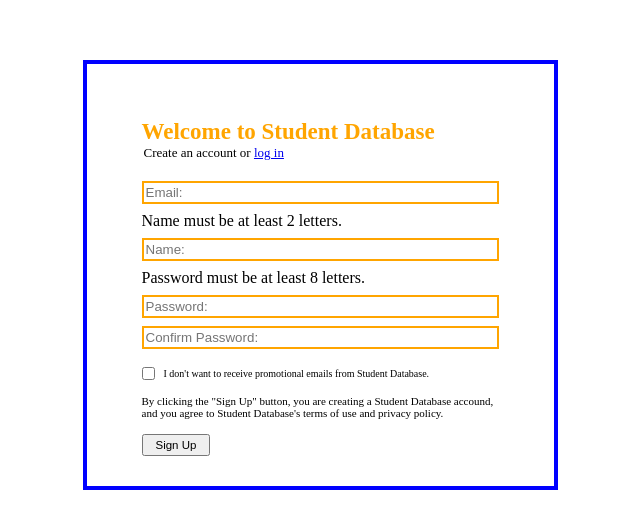
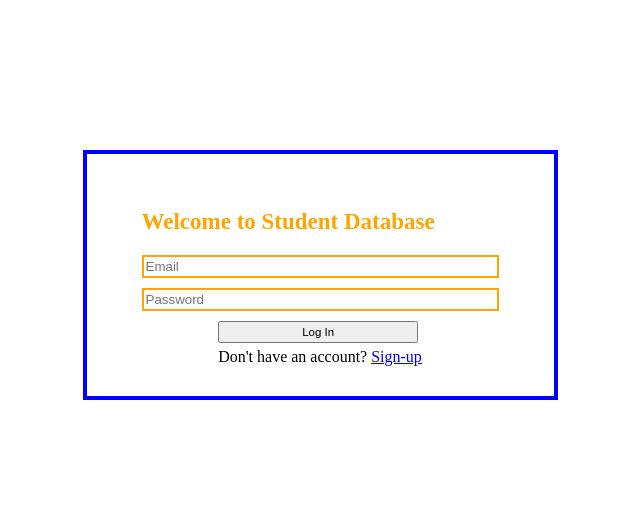
Before and after one commit to longhairshortcode/introFullstackFE, a React (Vite) app: page / in a window 1280 px wide. Shown: the part 125-654 px from the top of the page, without its empty margins (320-960 px from the left). Built offline with nearby package versions, Linux system fonts and the light colour scheme.

Commit message:
added sign up link

```diff
--- a/src/App.jsx
+++ b/src/App.jsx
@@ -1,19 +1,15 @@
 import Dashboard from "./pages/Dashboard"
-import {Routes, Route, Navigate} from "react-router-dom"
+import { Routes, Route, Navigate } from "react-router-dom"
 import SignUp from "./pages/SignUp"
 import Login from "./pages/Login"
 import Error from "./pages/Error"
 import { useState, createContext } from "react"
 
-
 export const AuthContext = createContext()
 
-
 function App() {
-  //For session storage
-// const [userID, setUserID] = useState(window.sessionStorage.getItem("userID"))
-  //For local storage
-const [userId, setUserId] = useState(window.localStorage.getItem("userID"))
+  // For local storage
+  const [userId, setUserId] = useState(window.localStorage.getItem("userID"))
 
   const [user, setUser] = useState({
     name: "",
@@ -21,15 +17,15 @@ const [userId, setUserId] = useState(window.localStorage.getItem("userID"))
     id: userId,
   })
 
-
   return (
     <>
-      <AuthContext.Provider value={{setUser, user}}>
+      <AuthContext.Provider value={{ setUser, user }}>
         <Routes>
-          <Route path={"/dashboard"} element={ user.id ? <Dashboard/> : <Navigate to="/login"/>}/>
-          <Route path={"/"} element={<SignUp/>}/>
-          <Route path={"/login"} element={<Login/>}/>
-          <Route path={"*"} element={<Error/>}/>
+          <Route path={"/dashboard"} element={user.id ? <Dashboard /> : <Navigate to="/login" />} />
+          <Route path={"/login"} element={<Login />} />
+          <Route path={"/sign-up"} element={<SignUp />} />
+          <Route path={"/"} element={<Login />} />
+          <Route path={"*"} element={<Error />} />
         </Routes>
       </AuthContext.Provider>
     </>
@@ -37,3 +33,45 @@ const [userId, setUserId] = useState(window.localStorage.getItem("userID"))
 }
 
 export default App
+
+
+
+// import Dashboard from "./pages/Dashboard"
+// import {Routes, Route, Navigate} from "react-router-dom"
+// import SignUp from "./pages/SignUp"
+// import Login from "./pages/Login"
+// import Error from "./pages/Error"
+// import { useState, createContext } from "react"
+
+
+// export const AuthContext = createContext()
+
+
+// function App() {
+//   //For session storage
+// // const [userID, setUserID] = useState(window.sessionStorage.getItem("userID"))
+//   //For local storage
+// const [userId, setUserId] = useState(window.localStorage.getItem("userID"))
+
+//   const [user, setUser] = useState({
+//     name: "",
+//     email: "",
+//     id: userId,
+//   })
+
+
+//   return (
+//     <>
+//       <AuthContext.Provider value={{setUser, user}}>
+//         <Routes>
+//           <Route path={"/dashboard"} element={ user.id ? <Dashboard/> : <Navigate to="/login"/>}/>
+//           <Route path={"/login"} element={<SignUp/>}/>
+//           <Route path={"/"} element={<Login/>}/>
+//           <Route path={"*"} element={<Error/>}/>
+//         </Routes>
+//       </AuthContext.Provider>
+//     </>
+//   )
+// }
+
+// export default App
--- a/src/pages/Login.jsx
+++ b/src/pages/Login.jsx
@@ -3,6 +3,7 @@ import {useState, useContext} from "react"
 import { useNavigate } from "react-router-dom"
 import {AuthContext} from "../App.jsx"
 import axios from "axios"
+import {Link} from "react-router-dom"
 
 function Login() {
     const {setUser} = useContext(AuthContext)
@@ -72,8 +73,10 @@ function Login() {
                 onChange={handleChange}
                 placeholder="Password"
                 required/>
-
-                <button className={style.button}>Log In</button>
+                <div className={style.buttonAndSignUpContainer}>
+                    <button className={style.button}>Log In</button>
+                    <p>Don't have an account? <Link className={style.signUp}to={"/sign-up"}>Sign-up</Link> </p>
+                </div>
             </form>
         </div>
     </div>
--- a/src/pages/Styles/Login.module.css
+++ b/src/pages/Styles/Login.module.css
@@ -37,8 +37,16 @@
     margin-bottom: 20px;
 }
 .button{
-    margin-top: 7px;
-    width: fit-content;
+    /* border: 2px solid green; */
+    width: 200px;
     padding: 3px 12px;
     font-size: 11.5px;
+    margin-bottom: 5px;
+
 }
+
+.buttonAndSignUpContainer{
+/* border: 3px solid red; */
+margin: 0 auto;
+
+}
```
